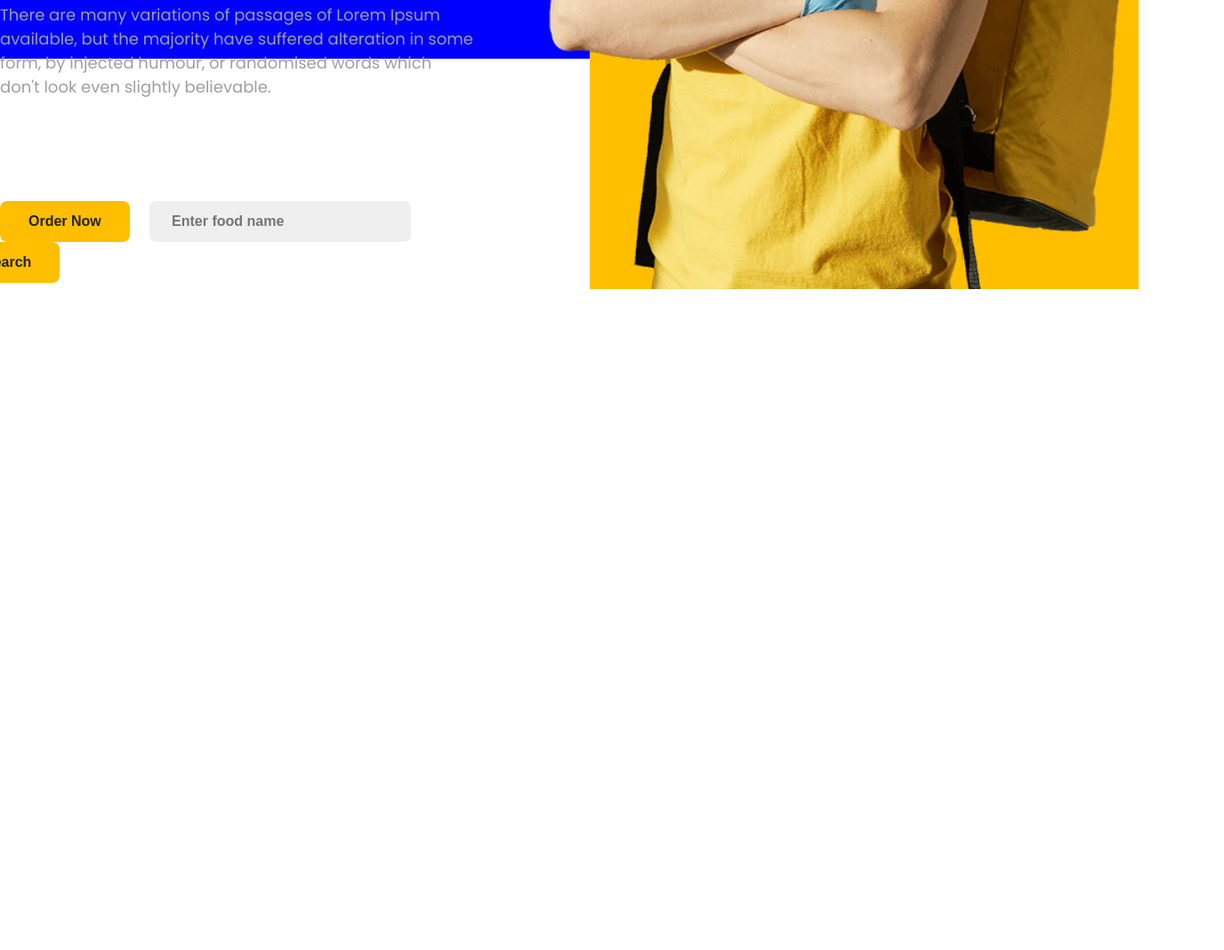
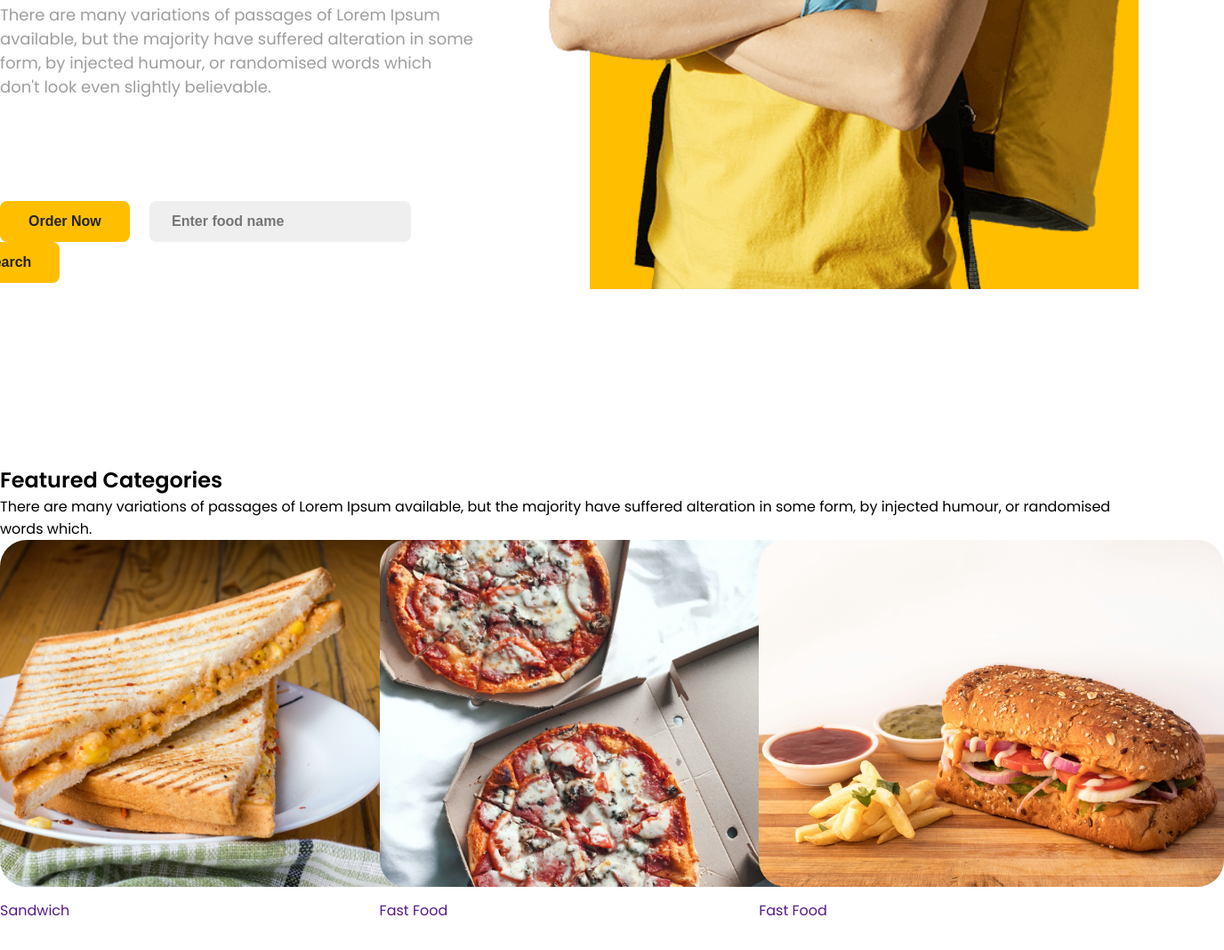
Before and after one commit to Yuzeyzer/TheFood, a plain HTML site: page index.html in a window 1280 px wide. Shown: the part 734-1802 px from the top of the page at 89% size, 1376 px wide, since content can reach past the window. Before the commit the page ends 1066 px from the top, so only its background shows below. Drawn offline with Linux system fonts and the light colour scheme.

Commit message:
add images of categories section for students to download

```diff
--- a/index.html
+++ b/index.html
@@ -42,17 +42,17 @@
       </div>
     </header>
 
-    <div class="overlay">
+    <!-- <div class="overlay">
       <div class="over-1"></div>
       <div class="over-2"></div>
       <div class="over-3"></div>
-    </div>
+    </div> -->
     <main>
       <section class="hero">
         <div class="container relative">
           <div class="for-animation" id="scene">
-            <img data-depth="-.1" class="hero__mint" src="./images/mint.png" alt="" />
-            <img data-depth=".3" class="hero__mint--small" src="./images/small-mint.png" alt="" />
+            <img data-depth="-0.1" class="hero__mint" src="./images/mint.png" alt="" />
+            <img data-depth="0.3" class="hero__mint--small" src="./images/small-mint.png" alt="" />
             <img data-depth="-1" class="hero__pepper" src="./images/pepper.png" alt="" />
           </div>
           <div class="hero__row">
@@ -83,6 +83,91 @@
           </div>
         </div>
       </section>
+      <section class="categories">
+        <div class="container">
+          <div class="categories__header">
+            <h2 class="categories__title">Featured Categories</h2>
+            <p class="categories__description">
+              There are many variations of passages of Lorem Ipsum available, but the majority have
+              suffered alteration in some form, by injected humour, or randomised words which.
+            </p>
+          </div>
+          <div class="row">
+            <div class="col-4">
+              <div class="categories__item">
+                <img src="./images/categories-1.png" alt="" />
+                <a href="" class="categories__link">
+                  <span class="categories__type">Sandwich</span>
+                  <span class="arrow-left"
+                    ><svg
+                      xmlns="http://www.w3.org/2000/svg"
+                      width="29.122"
+                      height="25.482"
+                      viewBox="0 0 29.122 25.482"
+                    >
+                      <path
+                        id="arrow-left"
+                        d="M19.094,5.533a1.82,1.82,0,0,0,0,2.574l7.814,7.814H5.82a1.82,1.82,0,1,0,0,3.64H26.908l-7.814,7.814a1.82,1.82,0,0,0,2.574,2.574L32.589,19.028a1.82,1.82,0,0,0,0-2.574L21.668,5.533A1.82,1.82,0,0,0,19.094,5.533Z"
+                        transform="translate(-4 -5)"
+                        fill="#fff"
+                        fill-rule="evenodd"
+                      />
+                    </svg>
+                  </span>
+                </a>
+              </div>
+            </div>
+            <div class="col-4">
+              <div class="categories__item">
+                <img src="./images/categories-2.png" alt="" />
+                <a href="" class="categories__link">
+                  <span class="categories__type">Fast Food</span>
+                  <span class="arrow-left"
+                    ><svg
+                      xmlns="http://www.w3.org/2000/svg"
+                      width="29.122"
+                      height="25.482"
+                      viewBox="0 0 29.122 25.482"
+                    >
+                      <path
+                        id="arrow-left"
+                        d="M19.094,5.533a1.82,1.82,0,0,0,0,2.574l7.814,7.814H5.82a1.82,1.82,0,1,0,0,3.64H26.908l-7.814,7.814a1.82,1.82,0,0,0,2.574,2.574L32.589,19.028a1.82,1.82,0,0,0,0-2.574L21.668,5.533A1.82,1.82,0,0,0,19.094,5.533Z"
+                        transform="translate(-4 -5)"
+                        fill="#fff"
+                        fill-rule="evenodd"
+                      />
+                    </svg>
+                  </span>
+                </a>
+              </div>
+            </div>
+            <div class="col-4">
+              <div class="categories__item">
+                <img src="./images/categories-3.png" alt="" />
+                <a href="" class="categories__link">
+                  <span class="categories__type">Fast Food</span>
+                  <span class="arrow"
+                    ><svg
+                      xmlns="http://www.w3.org/2000/svg"
+                      width="29.122"
+                      height="25.482"
+                      viewBox="0 0 29.122 25.482"
+                    >
+                      <path
+                        id="arrow-left"
+                        d="M19.094,5.533a1.82,1.82,0,0,0,0,2.574l7.814,7.814H5.82a1.82,1.82,0,1,0,0,3.64H26.908l-7.814,7.814a1.82,1.82,0,0,0,2.574,2.574L32.589,19.028a1.82,1.82,0,0,0,0-2.574L21.668,5.533A1.82,1.82,0,0,0,19.094,5.533Z"
+                        transform="translate(-4 -5)"
+                        fill="#fff"
+                        fill-rule="evenodd"
+                      />
+                    </svg>
+                  </span>
+                </a>
+              </div>
+            </div>
+          </div>
+        </div>
+      </section>
     </main>
 
     <script src="./js/TweenMax.min.js"></script>
--- a/scss/_base.scss
+++ b/scss/_base.scss
@@ -10,7 +10,6 @@
 
 body {
   font-family: "Poppins", sans-serif;
-  overflow: hidden;
 }
 
 li {
@@ -33,6 +32,11 @@ span {
 
 .orange {
   color: $color-orange;
+}
+
+.row {
+  display: flex;
+  flex-wrap: wrap;
 }
 
 .btn {
@@ -67,10 +71,8 @@ span {
   position: absolute;
   left: 0;
   top: 0;
-  z-index: -1;
   width: 100vw;
   height: 100vh;
-  background-color: blue;
   animation: munarbek 1s;
 }
 
@@ -109,3 +111,7 @@ span {
     z-index: -1;
   }
 }
+
+html {
+  user-select: none;
+}
--- a/scss/_columns.scss
+++ b/scss/_columns.scss
@@ -4,8 +4,9 @@
 // }
 // .col-3 {
 // }
-// .col-4 {
-// }
+.col-4 {
+	width: 33.33%;
+}
 .col-5 {
 	width: 41.65%;
 }
--- /dev/null
+++ b/scss/components/_categories.scss
@@ -0,0 +1,6 @@
+.categories {
+	height: 100vh;
+	&__header {
+		margin-top: 190px;
+	}
+}
--- a/scss/index.scss
+++ b/scss/index.scss
@@ -6,3 +6,4 @@
 @import "./columns";
 @import "./components/header";
 @import "./components/hero";
+@import "./components/categories";
```
Also changed, not shown: css/index.css, images/arrow-left.svg (added), images/categories-1.png (added), images/categories-2.png (added), images/categories-3.png (added), 1 other file.
